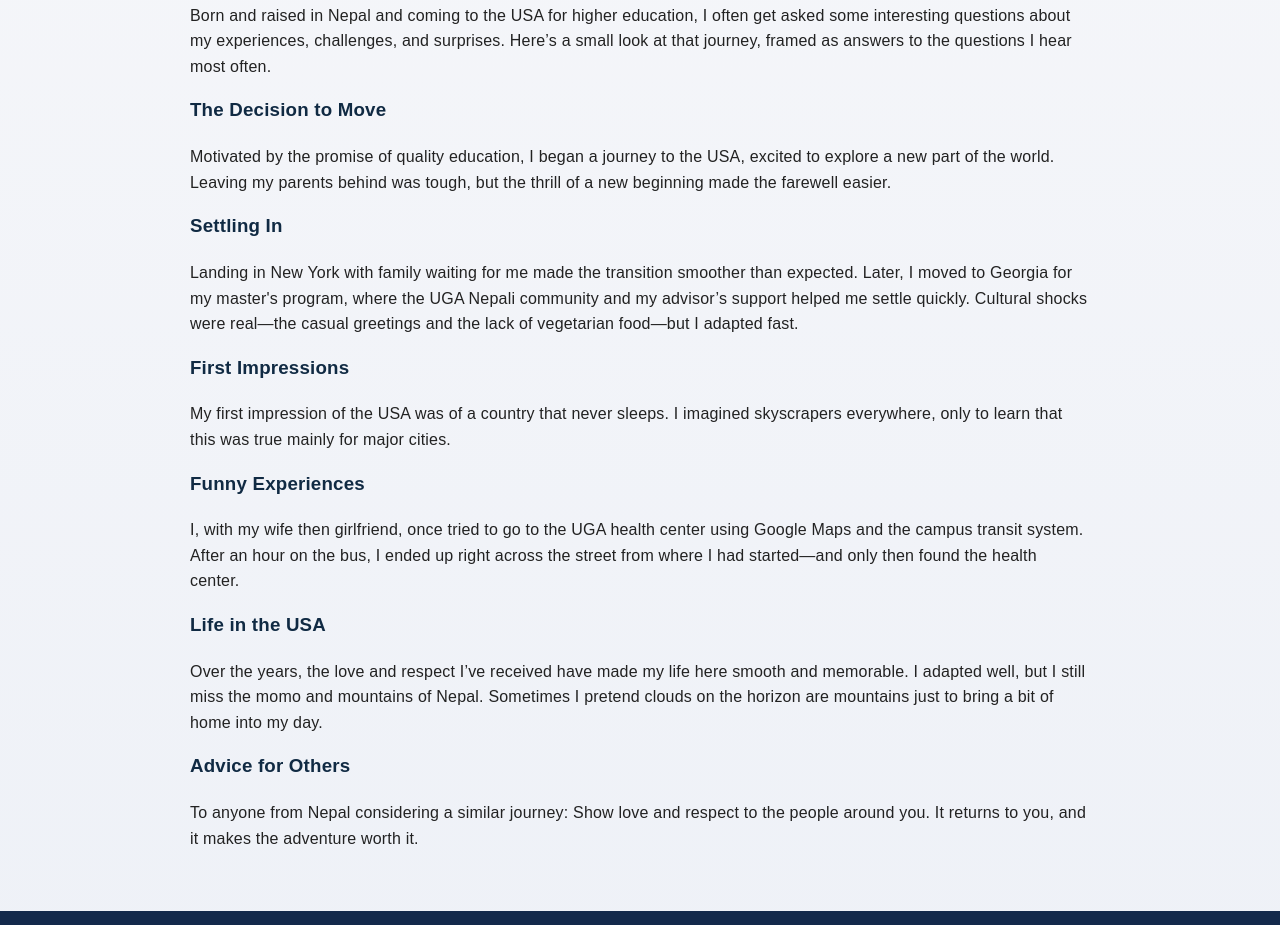
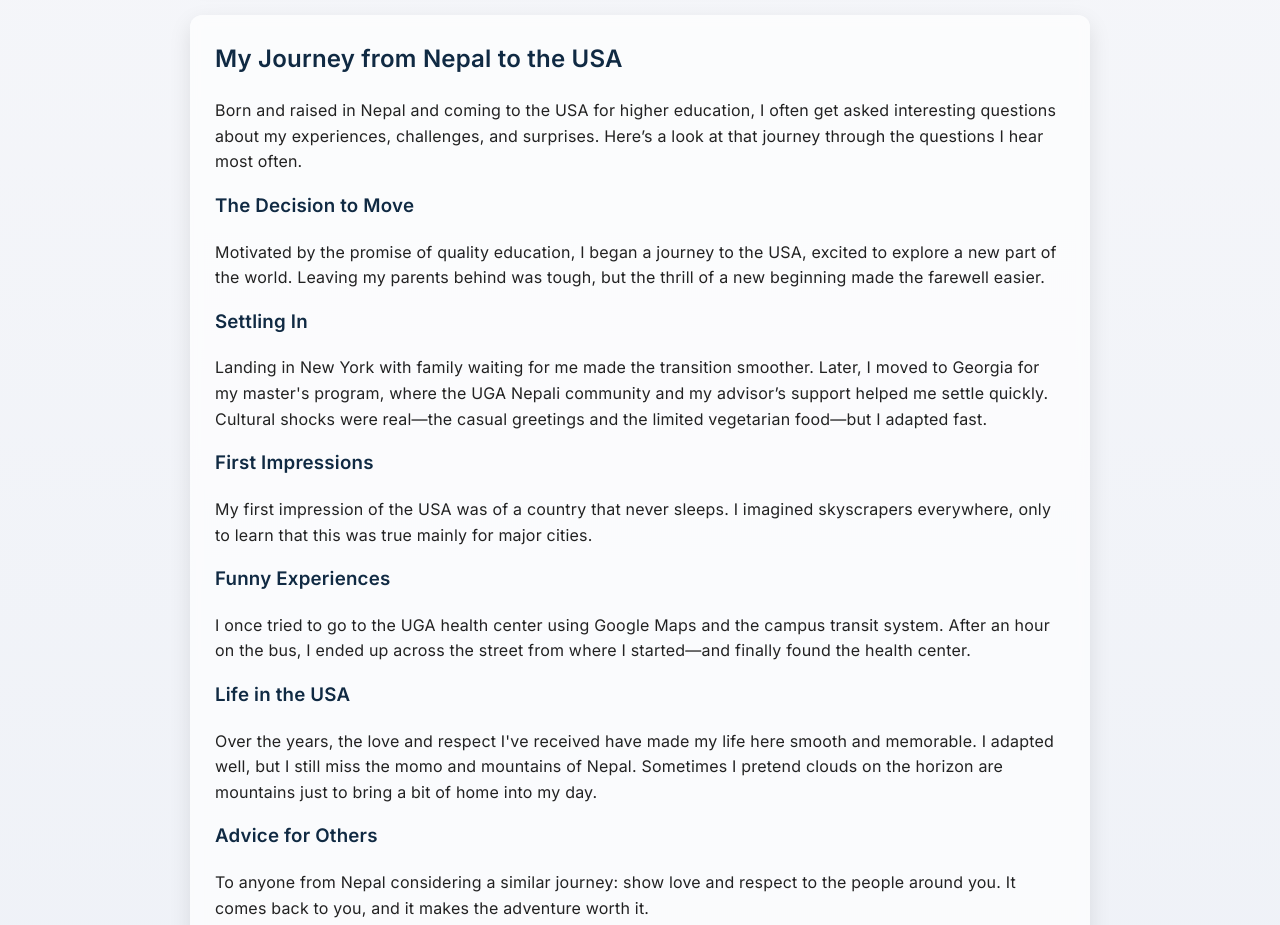
Before and after one commit to sauravrajkunwar/sauravrajkunwar.github.io, a plain HTML site: page about.html in a window 1280 px wide. Shown: the part 856-1781 px from the top of the page. Drawn offline with Linux system fonts and the light colour scheme.

Commit message:
Update about.html

```diff
--- a/about.html
+++ b/about.html
@@ -4,7 +4,9 @@
     <meta charset="UTF-8">
     <meta name="viewport" content="width=device-width, initial-scale=1.0">
     <title>About - Saurav Raj Kunwar</title>
-    <link rel="stylesheet" href="style2.css">
+
+    <link href="https://fonts.googleapis.com/css2?family=Inter:wght@300;400;500;600&display=swap" rel="stylesheet">
+    <link rel="stylesheet" href="style.css">
 </head>
 <body>
 
@@ -21,6 +23,8 @@
 
     <h1>About Me</h1>
 
+    <!-- Intro Section -->
+    <div class="card fade-slide">
         <section class="about-section">
             <p>
                 I believe in living life to the fullest by embracing every adventure that comes my way.
@@ -28,12 +32,14 @@
                 exhilarating and unforgettable.
             </p>
         </section>
+    </div>
 
+    <!-- Adventures Section -->
+    <div class="card fade-slide">
         <section class="adventures">
             <h2>A Few Snapshots of My Adventures</h2>
 
             <div class="adventure-row">
-
                 <div class="adventure-item">
                     <img src="pictures/skydiving.jpg" alt="Skydiving in Pennsylvania" class="adventure-img">
                     <p>Skydiving in Pocono, Pennsylvania (2019)</p>
@@ -48,33 +54,35 @@
                     <img src="pictures/rafting.jpg" alt="Rafting in Kali Gandaki River Nepal" class="adventure-img">
                     <p>Rafting in Kali Gandaki River, Nepal (2021)</p>
                 </div>
-
             </div>
         </section>
+    </div>
 
+    <!-- Journey Story -->
+    <div class="card fade-slide">
         <section class="about-section">
 
             <h2>My Journey from Nepal to the USA</h2>
 
             <p>
-            Born and raised in Nepal and coming to the USA for higher education, I often get asked some
-            interesting questions about my experiences, challenges, and surprises. Here’s a small look
-            at that journey, framed as answers to the questions I hear most often.
+                Born and raised in Nepal and coming to the USA for higher education, I often get asked
+                interesting questions about my experiences, challenges, and surprises. Here’s a look
+                at that journey through the questions I hear most often.
             </p>
 
             <h3>The Decision to Move</h3>
             <p>
-            Motivated by the promise of quality education, I began a journey to the USA, excited to
-            explore a new part of the world. Leaving my parents behind was tough, but the thrill of a
-            new beginning made the farewell easier.
+                Motivated by the promise of quality education, I began a journey to the USA, excited
+                to explore a new part of the world. Leaving my parents behind was tough, but the thrill
+                of a new beginning made the farewell easier.
             </p>
 
             <h3>Settling In</h3>
             <p>
-            Landing in New York with family waiting for me made the transition smoother than expected.
-            Later, I moved to Georgia for my master's program, where the UGA Nepali community and my
-            advisor’s support helped me settle quickly. Cultural shocks were real—the casual greetings
-            and the lack of vegetarian food—but I adapted fast.
+                Landing in New York with family waiting for me made the transition smoother. Later,
+                I moved to Georgia for my master's program, where the UGA Nepali community and my
+                advisor’s support helped me settle quickly. Cultural shocks were real—the casual
+                greetings and the limited vegetarian food—but I adapted fast.
             </p>
 
             <h3>First Impressions</h3>
@@ -85,24 +93,26 @@
 
             <h3>Funny Experiences</h3>
             <p>
-            I, with my wife then girlfriend, once tried to go to the UGA health center using Google Maps and the campus transit system.
-            After an hour on the bus, I ended up right across the street from where I had started—and
-            only then found the health center.
+                I once tried to go to the UGA health center using Google Maps and the campus transit system.
+                After an hour on the bus, I ended up across the street from where I started—and finally found
+                the health center.
             </p>
 
             <h3>Life in the USA</h3>
             <p>
-            Over the years, the love and respect I’ve received have made my life here smooth and memorable.
+                Over the years, the love and respect I've received have made my life here smooth and memorable.
                 I adapted well, but I still miss the momo and mountains of Nepal. Sometimes I pretend clouds
                 on the horizon are mountains just to bring a bit of home into my day.
             </p>
 
             <h3>Advice for Others</h3>
             <p>
-            To anyone from Nepal considering a similar journey: Show love and respect to the people around you.
-            It returns to you, and it makes the adventure worth it.
+                To anyone from Nepal considering a similar journey: show love and respect to the people around
+                you. It comes back to you, and it makes the adventure worth it.
             </p>
+
         </section>
+    </div>
 
 </main>
 
@@ -111,11 +121,13 @@
         <a href="mailto:skunwar2@illinois.edu">skunwar2@illinois.edu</a> •
         (929) 332-1743 •
         <a href="https://www.linkedin.com" target="_blank">LinkedIn</a>
-    <p>
+    </p>
     <p>
         © 2025 Saurav Raj Kunwar
-    <p>
+    </p>
 </footer>
+
+<script src="script.js"></script>
 
 </body>
 </html>
```
Lines whose indentation alone changed are shown as unchanged.
